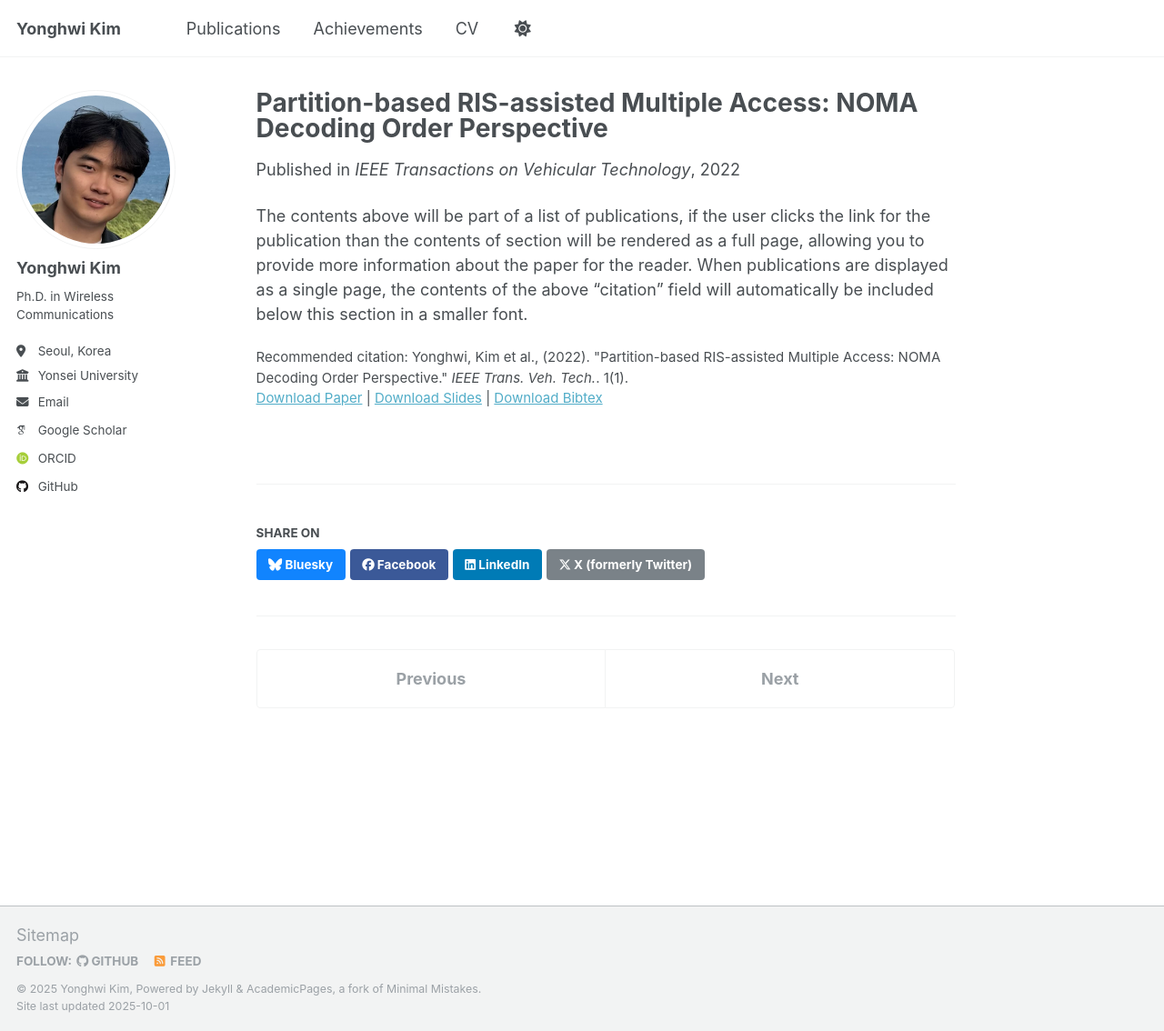
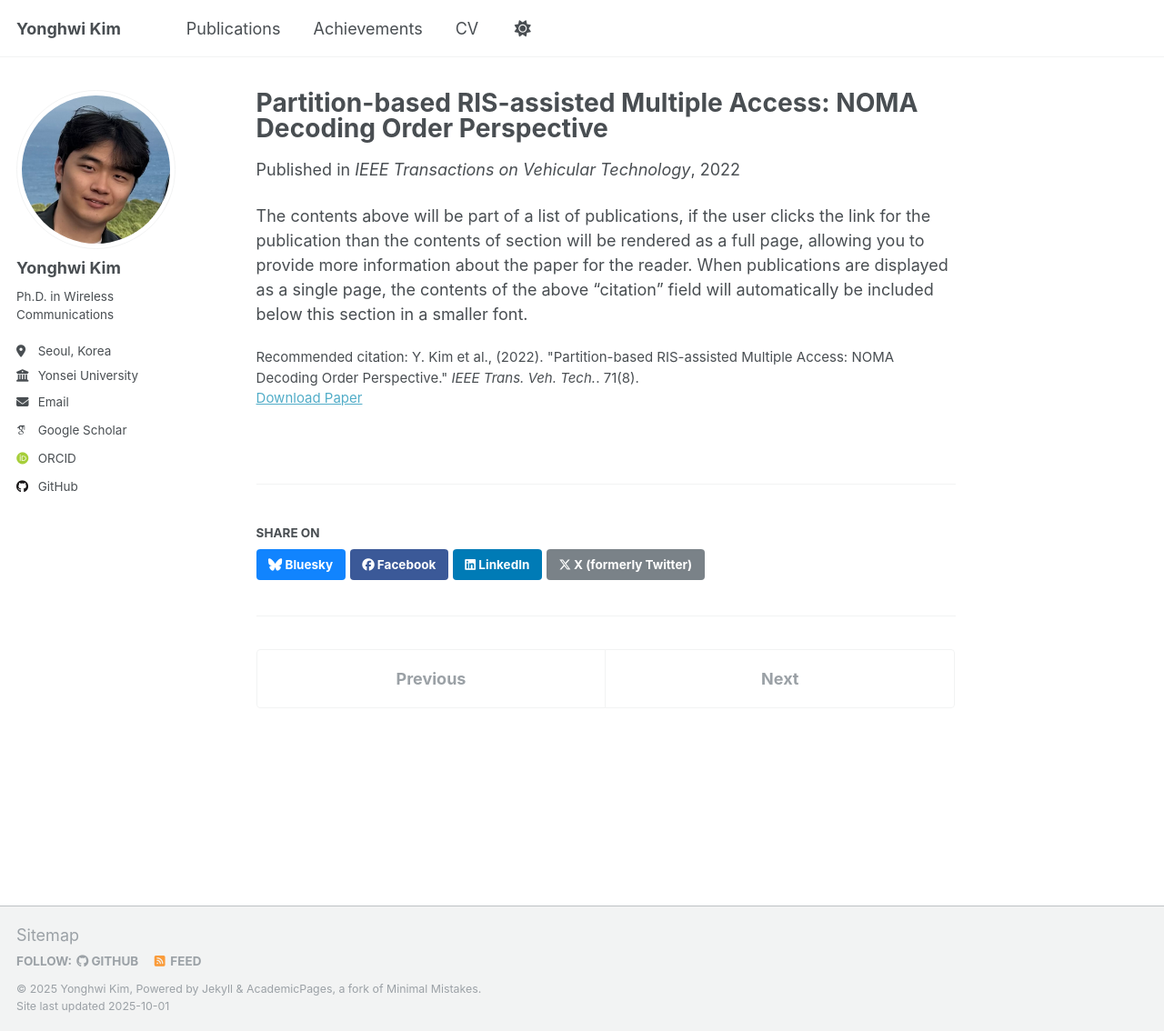
Before and after one commit to yonghwi-erickim/yonghwi-erickim.github.io, a Jekyll site: the page built from _publications/tvt22.md, in a window 1280 px wide and 1134 px high. Shown: the whole window at 91% size. Built offline with Jekyll 4.4.1, drawn with Linux system fonts in a browser that asks for light colours; some web fonts are replaced; a script that is not in the unit is left out.

Commit message:
Update tvt22.md

```diff
--- a/_publications/tvt22.md
+++ b/_publications/tvt22.md
@@ -6,9 +6,7 @@ permalink: /publication/RIS_TVT
 excerpt: 'This paper is about the reconfigurable intelligent surface (RIS), with low complexity solution for non-orthogonal multiple access (NOMA)'
 date: 2022-05-25
 venue: 'IEEE Transactions on Vehicular Technology'
-slidesurl: 'http://academicpages.github.io/files/slides1.pdf'
 paperurl: 'http://academicpages.github.io/files/paper1.pdf'
-bibtexurl: 'http://academicpages.github.io/files/bibtex1.bib'
-citation: 'Yonghwi, Kim et al., (2022). &quot;Partition-based RIS-assisted Multiple Access: NOMA Decoding Order Perspective.&quot; <i>IEEE Trans. Veh. Tech.</i>. 1(1).'
+citation: 'Y. Kim et al., (2022). &quot;Partition-based RIS-assisted Multiple Access: NOMA Decoding Order Perspective.&quot; <i>IEEE Trans. Veh. Tech.</i>. 71(8).'
 ---
 The contents above will be part of a list of publications, if the user clicks the link for the publication than the contents of section will be rendered as a full page, allowing you to provide more information about the paper for the reader. When publications are displayed as a single page, the contents of the above "citation" field will automatically be included below this section in a smaller font.
```
